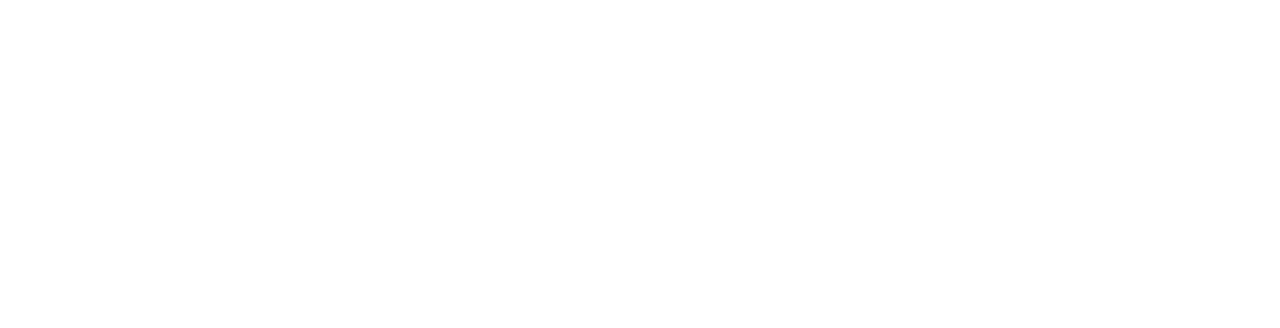
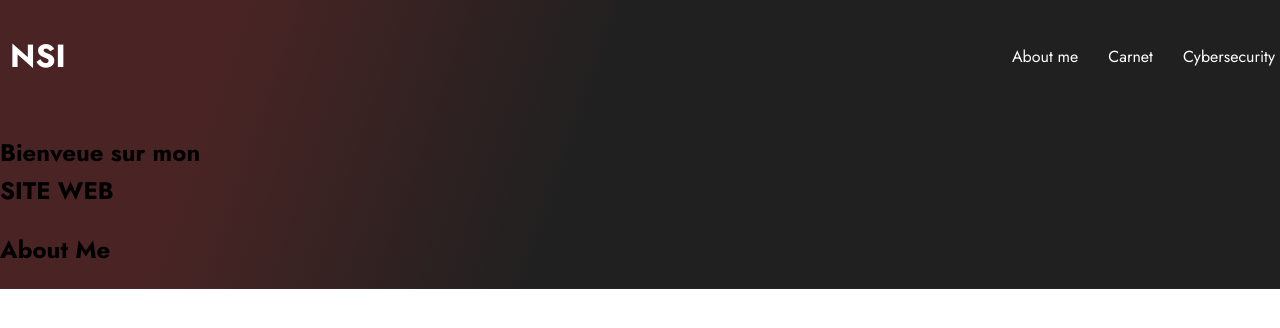
Before and after one commit to Youn-T/Youn-T.github.io, a plain HTML site: page index.html in a window 1280 px wide. Drawn offline with Linux system fonts and the light colour scheme.

Commit message:
Improves index.html

```diff
--- a/css/style_home.css
+++ b/css/style_home.css
@@ -0,0 +1,54 @@
+@import url("https://fonts.googleapis.com/css2?family=Jost:wght@100;200;300;400;500;600;700;800&display=swap");
+
+body {
+  font-family: "Jost", sans-serif !important;
+  font-size: 16px;
+  line-height: 1.6;
+  margin: 0;
+  padding: 0;
+
+
+}
+
+.home-header-section {
+  background-position: center;
+  background-repeat: no-repeat;
+  background-size: cover;
+  background-image: linear-gradient(109deg,#4a2424 17%, #202020 46%);
+}
+
+header {
+  display: flex;
+  color: white;
+  padding: 10px;
+  top: 0px;
+  position: sticky;
+  width: 100%;
+  justify-content: space-between;
+  align-items: center;
+}
+
+header h1 {
+  text-align: center;
+}
+
+nav ul {
+  display: flex;
+  justify-content: center;
+  list-style: none;
+  padding: 0;
+}
+
+nav ul li {
+  margin: 0 15px;
+}
+
+nav ul li a {
+  color: white;
+  text-decoration: none;
+}
+
+h1 {
+  color: white;
+  text-align: center;
+}
--- a/index.html
+++ b/index.html
@@ -1,12 +1,28 @@
 <!DOCTYPE html>
 <html lang="en">
+
 <head>
   <meta charset="UTF-8">
   <meta http-equiv="X-UA-Compatible" content="IE=edge">
   <meta name="viewport" content="width=device-width, initial-scale=1.0">
-  <title>Document</title>
+  <link rel="stylesheet" href="/css/style_home.css">
+  <title>Home Page</title>
 </head>
-<body>
 
+<body class="home-header-section">
+  <header>
+    <h1>NSI</h1>
+    <nav>
+      <ul>
+        <li><a href="#aboutme">About me</a></li>
+        <li><a href="#carnet">Carnet</a></li>
+        <li><a href="#cybersecurity">Cybersecurity</a></li>
+      </ul>
+    </nav>
+  </header>
+  <h2>Bienveue sur mon <br> SITE WEB <br> </h1>
+
+  <h2>About Me</h1>
 </body>
+
 </html>
```
